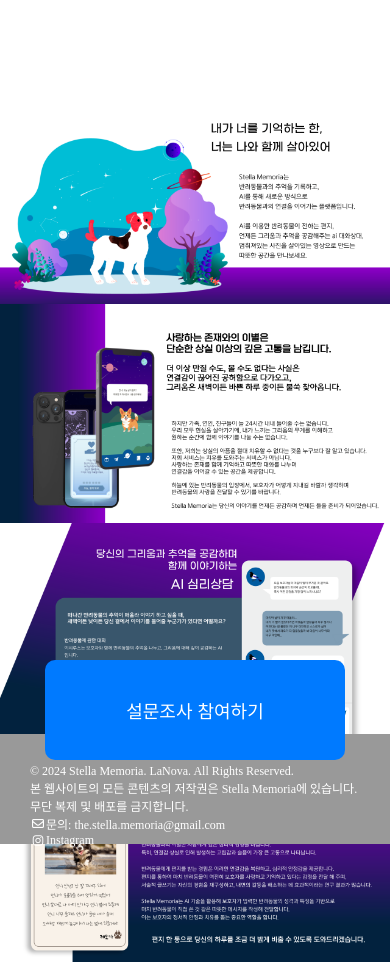
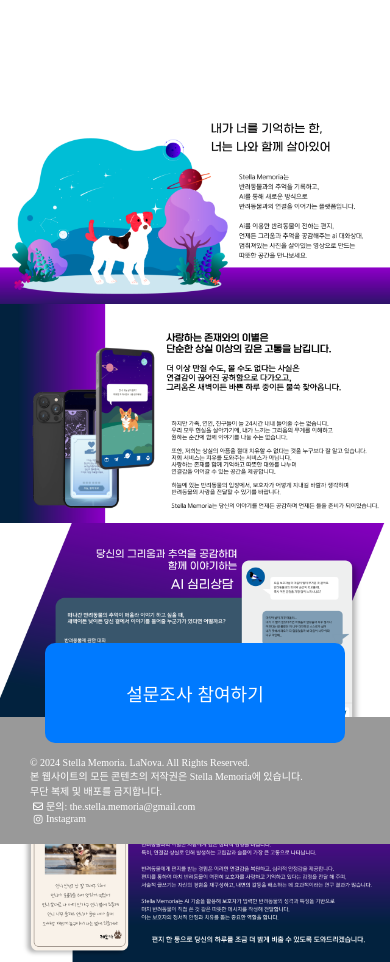
Before and after one commit to stellamemoria/stellamemoria.github.io, a plain HTML site: page index.html in a window 390 px wide. Shown: the top 962 px of the page. Drawn offline with Linux system fonts and the light colour scheme; grey boxes are pictures that could not be loaded.

Commit message:
modified footer style

```diff
--- a/styles.css
+++ b/styles.css
@@ -219,7 +219,7 @@
 
     /* 푸터 스타일 */
     footer {
-        height: 13vh !important;
+        height: 15vh !important;
         width: 100% !important;
         position: fixed !important;
         bottom: 0 !important;
@@ -235,24 +235,24 @@
         display: flex !important;
         flex-direction: column !important;
         justify-content: space-between !important;
-        padding: 10px 30px !important; /* 좌우 패딩 추가 */
+        padding: 20px 30px 40px !important; /* 하단 패딩 10px로 조정 */
         position: relative !important;
     }
 
     /* 저작권 텍스트 */
     .copyright {
-        font-size: 12px !important;
-        text-align: left !important; /* 중앙에서 왼쪽으로 변경 */
+        font-size: 10px !important;
+        text-align: left !important;
         order: 1 !important;
         margin-top: 20px !important;
     }
 
     /* 연락처 정보 */
     .contact-info {
-        font-size: 12px !important;
+        font-size: 10px !important;
         text-align: center !important;
         order: 2 !important;
-        margin-bottom: 20px !important;
+        margin-bottom: 10px !important; /* 하단 마진도 10px로 조정 */
     }
 
     /* 설문조사 버튼 */
@@ -260,7 +260,7 @@
         position: fixed !important;
         left: 50% !important;
         transform: translateX(-50%) !important;
-        bottom: 10vh !important;
+        bottom: 12vh !important; /* 5vh에서 8vh로 수정하여 메뉴 버튼과 겹치지 않게 */
         z-index: 1000 !important;
     }
 }
```
